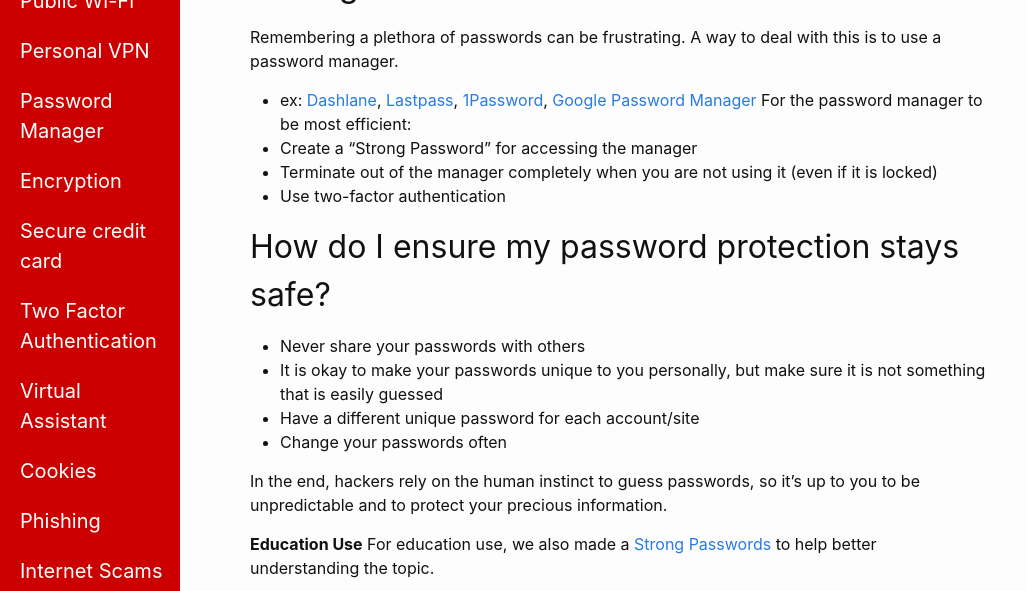
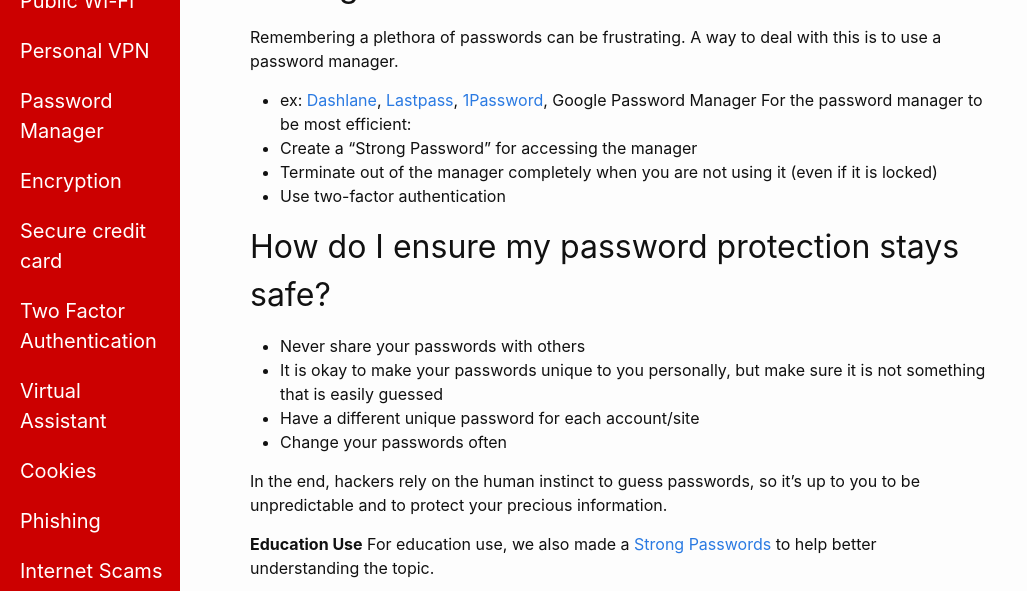
Before and after one commit to everydaysecurity/everydaysecurity, a Jekyll site: the page built from StrongPasswords.md, in a window 1280 px wide and 900 px high, scrolled down 1126 px, cut to the strip 170-761 px from the top of the window. Shown: the whole strip, without its empty margins (0-1027 px from the left). Built offline with Jekyll 4.4.1, drawn with Linux system fonts in a browser that asks for light colours; part of the change alters nothing that is shown.

```diff
--- a/StrongPasswords.md
+++ b/StrongPasswords.md
@@ -25,7 +25,7 @@ A good website to use is [How Secure is My Password](https://howsecureismypasswo
 
 <h2>Storing Passwords</h2>
 Remembering a plethora of passwords can be frustrating. A way to deal with this is to use a password manager.
-- ex: [Dashlane](https://www.dashlane.com/), [Lastpass](https://www.lastpass.com/), [1Password](https://1password.com/), [Google Password Manager](passwords.google.com)
+- ex: [Dashlane](https://www.dashlane.com/), [Lastpass](https://www.lastpass.com/), [1Password](https://1password.com/), Google Password Manager
 For the password manager to be most efficient:
 - Create a “Strong Password” for accessing the manager
 - Terminate out of the manager completely when you are not using it (even if it is locked)
```
